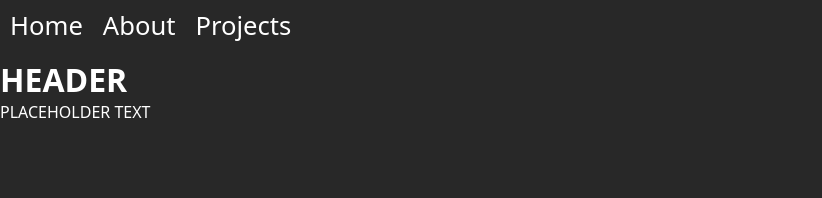
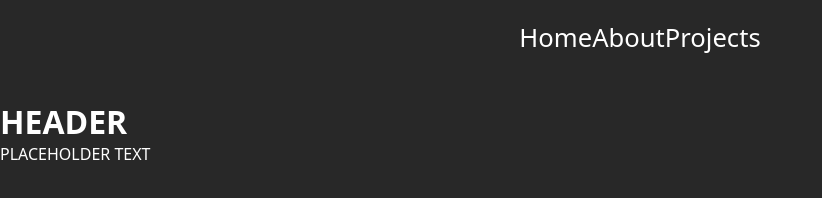
Before and after one commit to AlexYessirski/portfolio, a plain HTML site: page index.html in a window 1280 px wide. Shown: the whole page, without its empty margins (0-822 px from the left). Drawn offline with Linux system fonts and the light colour scheme.

Commit message:
Make the navbar centered in CSS & put on all pages

```diff
--- a/index.html
+++ b/index.html
@@ -7,7 +7,7 @@
    </head>
    <body>
       <nav class="navbar">
-         <ul>
+         <ul class="navbar">
             <li><a href="../index.html">Home</a></li>
             <li><a href="../about.html">About</a></li>
             <li><a href="../projects.html">Projects</a></li>
--- a/styles.css
+++ b/styles.css
@@ -10,31 +10,24 @@
 }
 
 .navbar {
-   margin: 0;
-   display: block;
+   text-align: center;
 }
 
-.navbar ul {
+ul.navbar {
+   display: inline-block;
    border: 0;
-   padding-top:  1vh;
-   padding-bottom:  5vh;
+   padding: 20px;
    /* background-color: lime; */
-   width: 100%;
-   height: 100%;
    position: static;
-   margin-bottom: 10px;
+   margin-bottom: 20px;
+   text-align: left;
+   list-style: none;
 }
-
-.navbar li {
-   list-style: none;
-   text-align: left;
+ul.navbar li {
    float: left;
-   /* background-color: blue; */
 }
 
 .navbar li a {
-   padding-left: 10px;
-   padding-right: 10px;
    text-decoration: none;
    font-size: 2vw;
 }
```
Also changed, not shown: about.html (+1 -1 lines), projects.html (+1 -1 lines).
